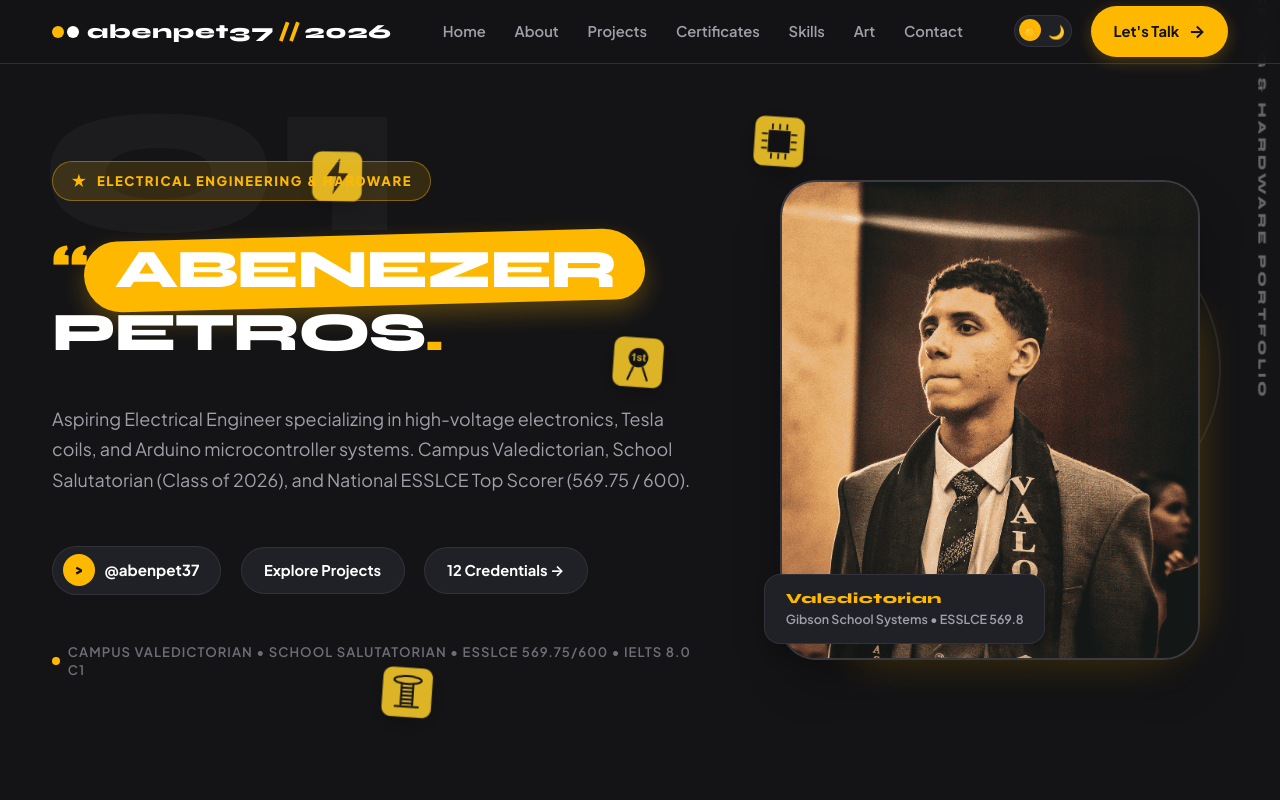
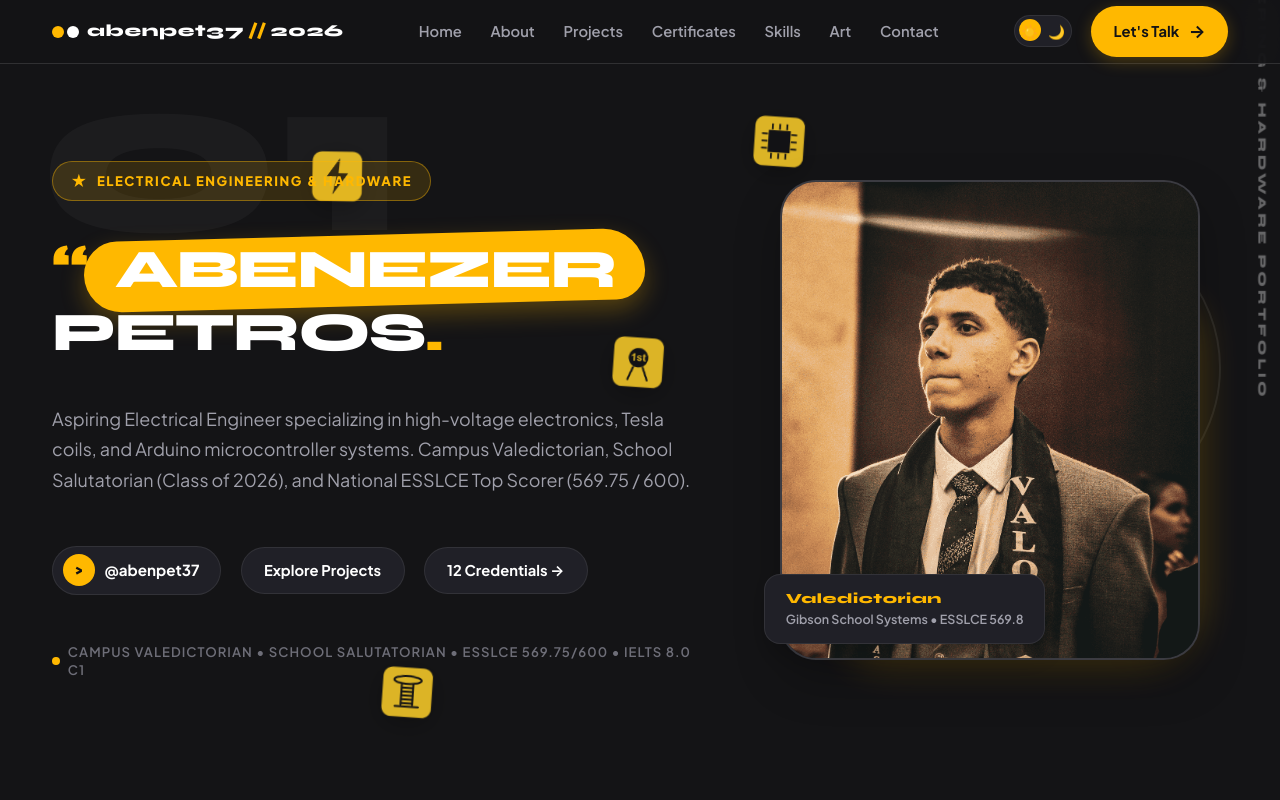
Before and after one commit to abenpet37/portfolio, a plain HTML site: page index.html in a window 1280 px wide. Shown: the top 800 px of the page. Drawn offline with Linux system fonts and the light colour scheme.

Commit message:
Update style.css

```diff
--- a/style.css
+++ b/style.css
@@ -177,7 +177,7 @@ a {
   gap: 8px;
   font-family: var(--font-display);
   font-weight: 900;
-  font-size: clamp(1rem, 2.5vw, 1.25rem);
+  font-size: clamp(0.85rem, 2vw, 1.05rem);
   letter-spacing: 0.04em;
 }
 
```
